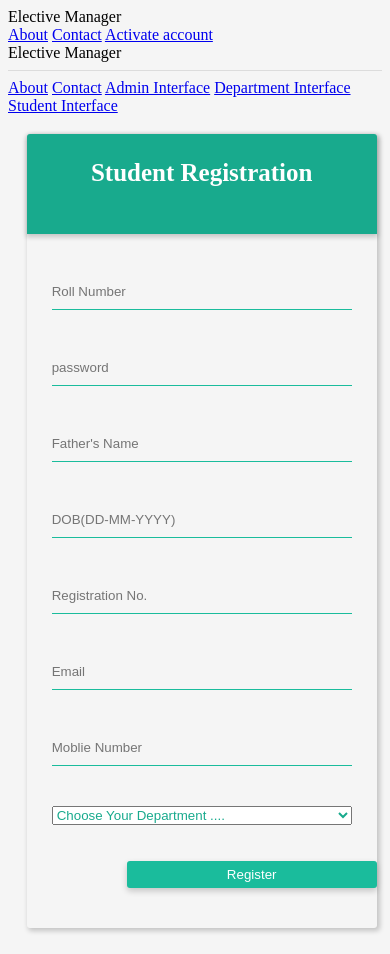
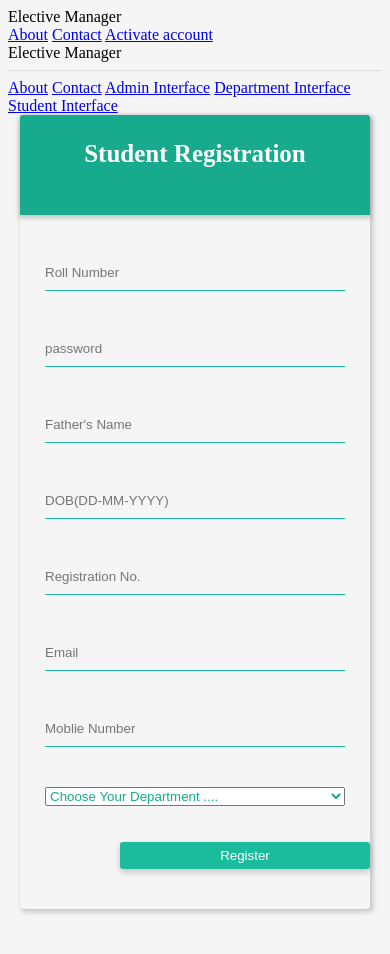
Before and after one commit to Colviz/Elective-manager, a PHP site: page /student_register.php in a window 390 px wide. After the commit the page ends 914 px from the top, so only its background shows below. Run offline with PHP 8.4, Linux system fonts and the light colour scheme; a stand-in replaces the project's code that opens the database connection; some libraries are stand-ins or nearby versions.

Commit message:
mobile view alignment fixture

```diff
--- a/views/design/css/style.css
+++ b/views/design/css/style.css
@@ -5,9 +5,6 @@ body  {
   width: 100%;
 }
 .page-content {
-  padding-top: 5%;
-  padding-left: 5%;
-  padding-right: 5%;
   padding-bottom: 5%;
 }
 .snippet  {
```
